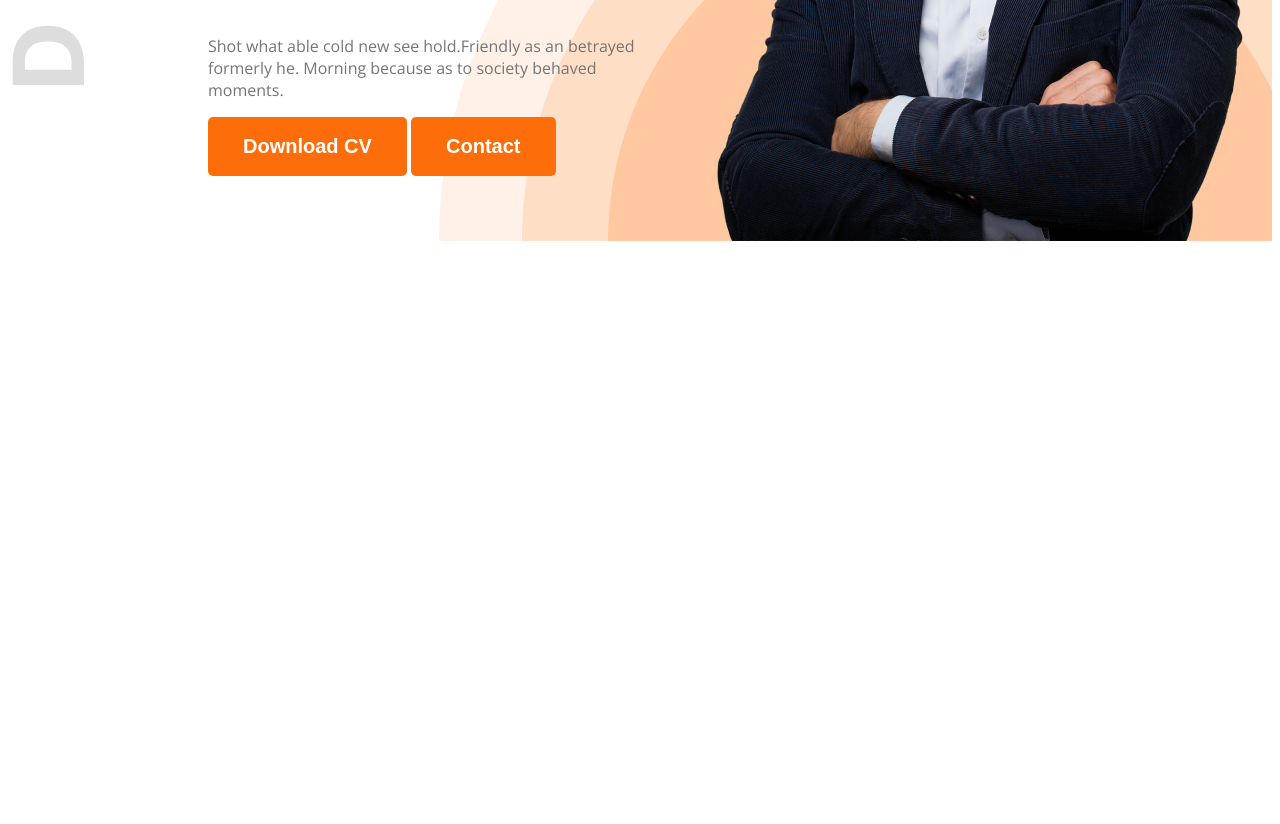
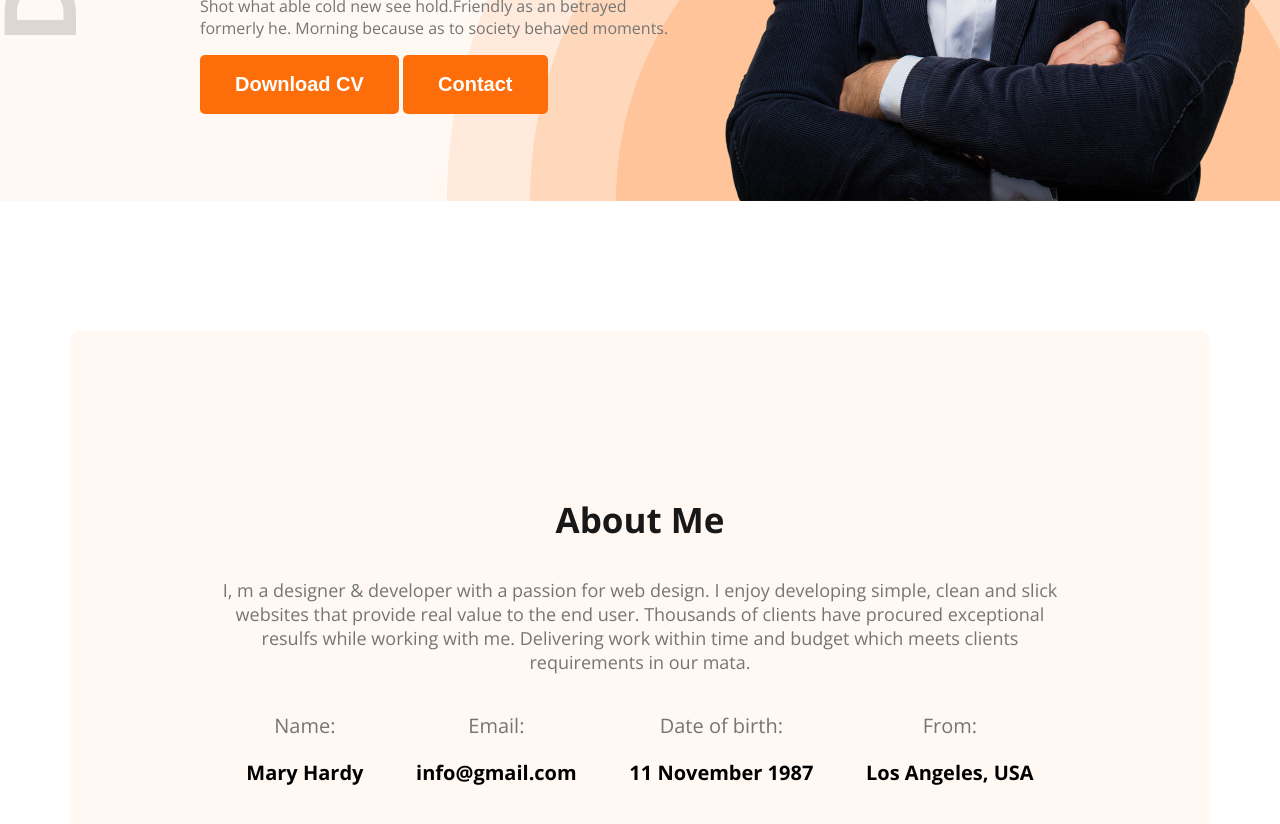
Before and after one commit to Shaharia4455/web-developer-portfolio, a plain HTML site: page index.html in a window 1280 px wide. Shown: the part 728-1552 px from the top of the page. Before the commit the page ends 977 px from the top, so only its background shows below. Drawn offline with nearby package versions, Linux system fonts and the light colour scheme.

Commit message:
added an a benaer section

```diff
--- a/Styles/Portfolio.css
+++ b/Styles/Portfolio.css
@@ -1,5 +1,8 @@
 
-
+body{
+    max-width: 1600px;
+    margin: 0 auto;
+}
 .open-sans-normal {
   font-family: "Open Sans", sans-serif;
   font-optical-sizing: auto;
@@ -30,6 +33,9 @@
     border-radius: 5px;
     border: none;
 }
+.secendari-bg{
+    background-color: #FFF8F3;
+}
 /* header style */
 .header{
     background-image: url(../images/developer.png), url(../images/header_bg.png);
@@ -39,9 +45,9 @@
 /* nav style */
 nav{
     display: flex;
+    justify-content: space-between;
     align-items: center;
-    justify-content: space-between;
-    margin: 50px 225px;
+    padding: 30px 140px;
 }
 nav li{
     list-style-type: none;
@@ -72,3 +78,37 @@ nav li a{
 .banear-profile-pic{
     width: 584px;
 }
+/* main style */
+main{
+    max-width: 1140px;
+    margin: 0 auto;
+}
+/* about section styles */
+.about-section{
+    padding: 130px 150px;
+    border-radius: 10px;
+    text-align: center;
+    margin-top: 130px;
+}
+.section-titel{
+    font-weight: bold;
+    font-size: 35px;
+    color: #181818;
+}
+.section-dic{
+    font-size: 18px;
+}
+/* about items */
+.about-items{
+    display: flex;
+    justify-content: space-around;
+}
+.item-describtion{
+    font-weight: bold;
+    font-size: 20px;
+}
+.item-titel{
+    font-size: 20px;
+    color: #757575;
+    margin-bottom: 0px;
+}
--- a/index.html
+++ b/index.html
@@ -10,7 +10,7 @@
     <link rel="stylesheet" href="Styles/Portfolio.css">
 </head>
 <body class="open-sans-normal">
-    <header class="header">
+    <header class="header secendari-bg">
         <nav>
             <h3 class="nav-taitel">Ma<span class="text-primary">r</span>y</h3>
             <ul>
@@ -31,7 +31,28 @@
         </div>
     </header>
     <main>
-
+       <section class="about-section secendari-bg">
+        <h3 class="section-titel">About Me</h3>
+        <p class="section-dic dark-3">I, m a designer & developer with a passion for web design. I enjoy developing simple, clean and slick websites that provide real value to the end user. Thousands of clients have procured exceptional resulfs while working with me. Delivering work within time and budget which meets clients requirements in our mata.</p>
+        <div class="about-items">
+            <div class="about-item">
+                <p class="item-titel">Name:</p>
+                <p class="item-describtion">Mary Hardy</p>
+            </div>
+            <div class="about-item">
+                <p class="item-titel">Email:</p>
+                <p class="item-describtion">info@gmail.com</p>
+            </div>
+            <div class="about-item">
+                <p class="item-titel">Date of birth:</p>
+                <p class="item-describtion">11 November 1987</p>
+            </div>
+            <div class="about-item">
+                <p class="item-titel">From:</p>
+                <p class="item-describtion">Los Angeles, USA</p>
+            </div>
+        </div>
+       </section>
     </main>
     <footer>
 
```
